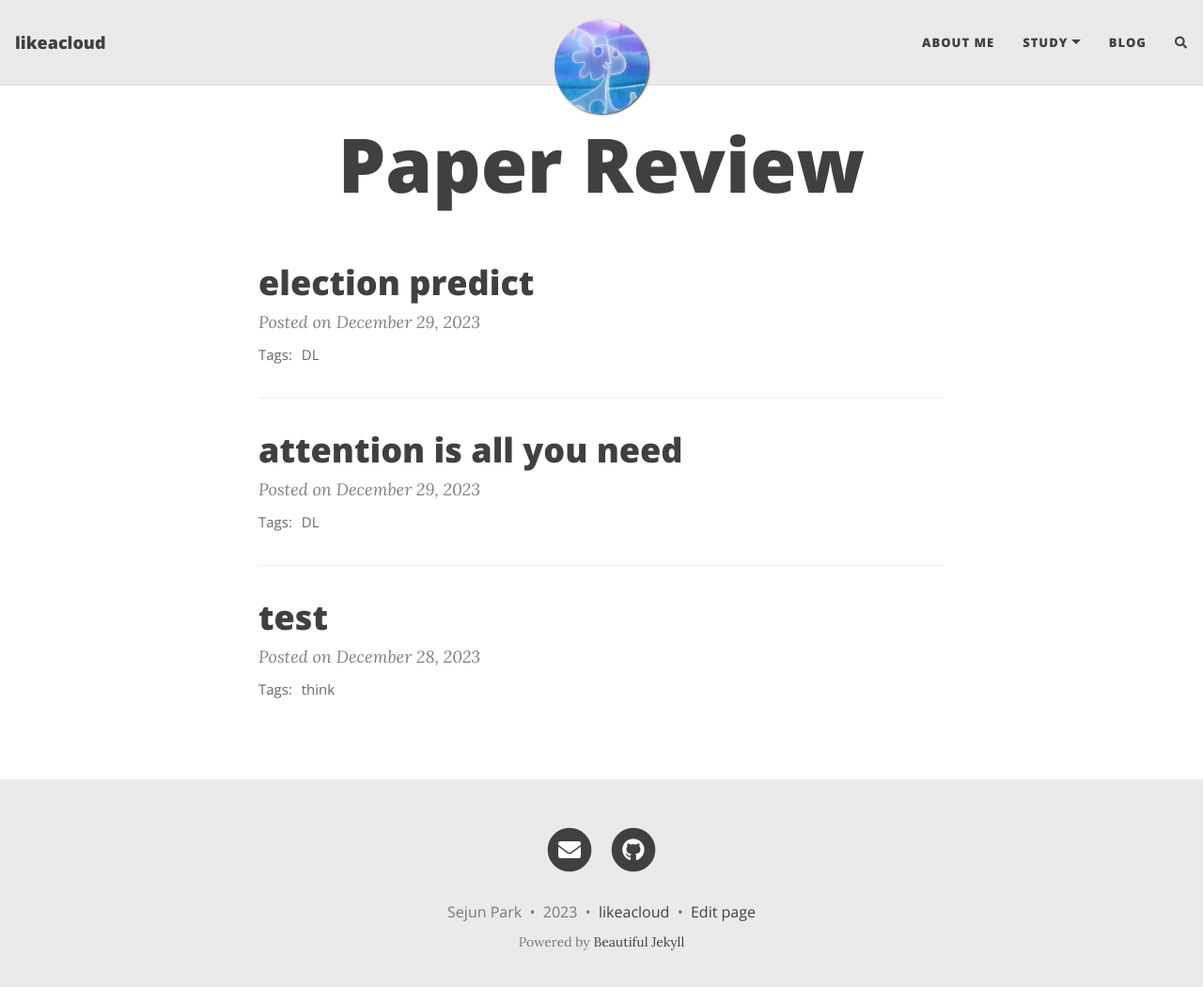
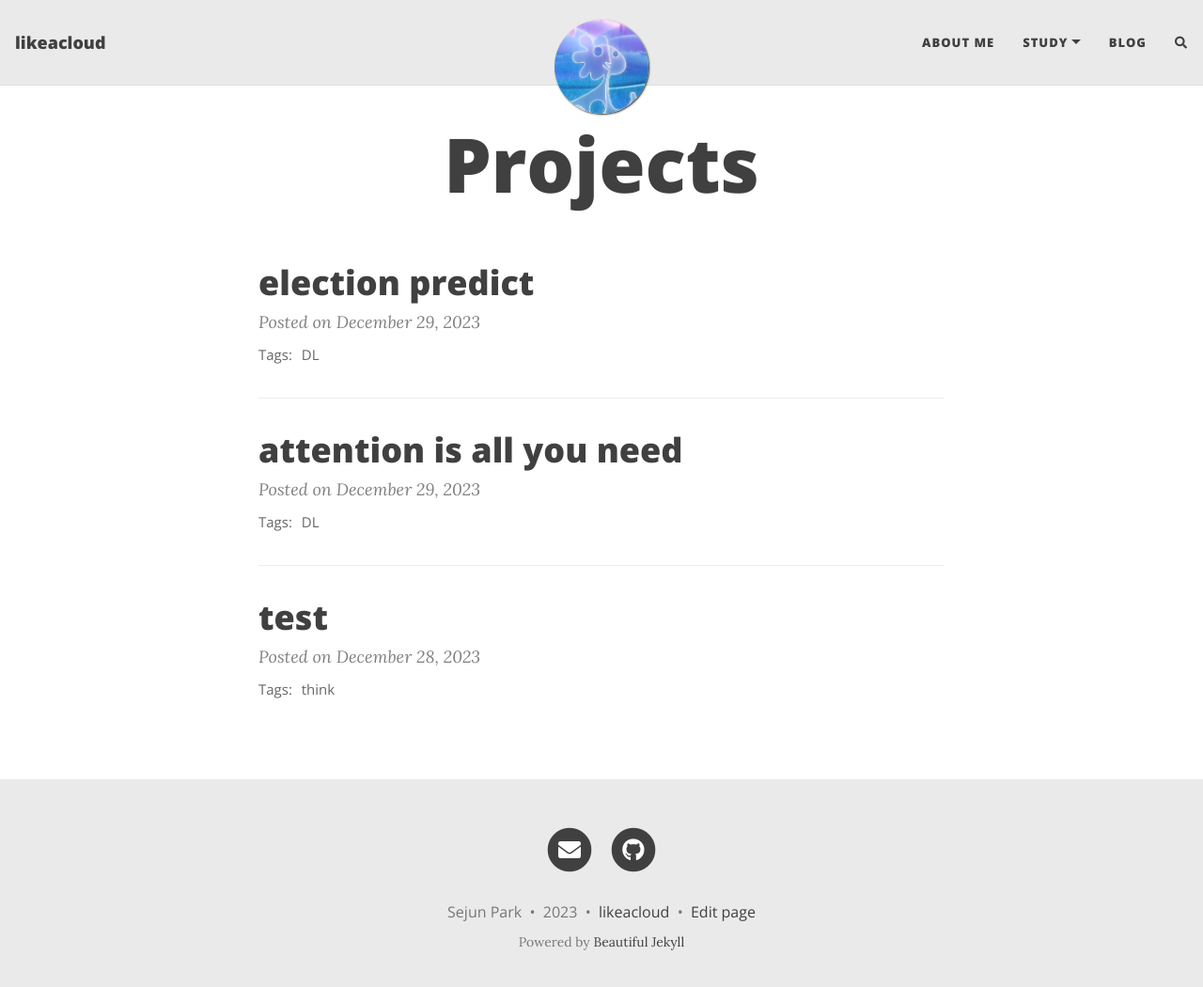
Before and after one commit to LikeACloud7/LikeACloud7.github.io, a Jekyll site: the page built from study/projects/index.html, in a window 1280 px wide and 1063 px high. Shown: the top 1050 px of the window at 94% size. Built offline with Jekyll 4.4.1, drawn with Linux system fonts in a browser that asks for light colours; nearby versions of some CDN libraries; comment, search, counter and statistics services are not loaded.

Commit message:
“update”

```diff
--- a/Gemfile
+++ b/Gemfile
@@ -3,3 +3,7 @@
 source "https://rubygems.org"
 
 gemspec
+
+group :jekyll_plugins do
+    gem "jekyll-postfiles"
+  end
--- a/_config.yml
+++ b/_config.yml
@@ -22,8 +22,8 @@
 navbar-links:
   About Me: "aboutme"
   Study:
-    - Paper review: "Study/Paper review"
-    - Project: "Study/Project"
+    - Paper review: "study/papers"
+    - Project: "study/projects"
   Blog: "blog"
 
 ################
--- a/study/Project/index.html
+++ /dev/null
@@ -1,4 +0,0 @@
----
-layout: home
-title: Project
----
--- /dev/null
+++ b/study/papers/index.html
@@ -0,0 +1,4 @@
+---
+layout: home
+title: Papers Review
+---
--- a/study/Paper review/index.html
+++ b/study/projects/index.html
@@ -1,4 +1,4 @@
 ---
 layout: home
-title: Paper Review
+title: Projects
 ---
```
Also changed, not shown: Gemfile.lock (added), study/papers/_posts/2023-12-28-st.md (renamed from study/Paper review/_posts/2023-12-28-st.md), study/projects/_posts/2023-12-28-pt.md (renamed from study/Project/_posts/2023-12-28-pt.md).
